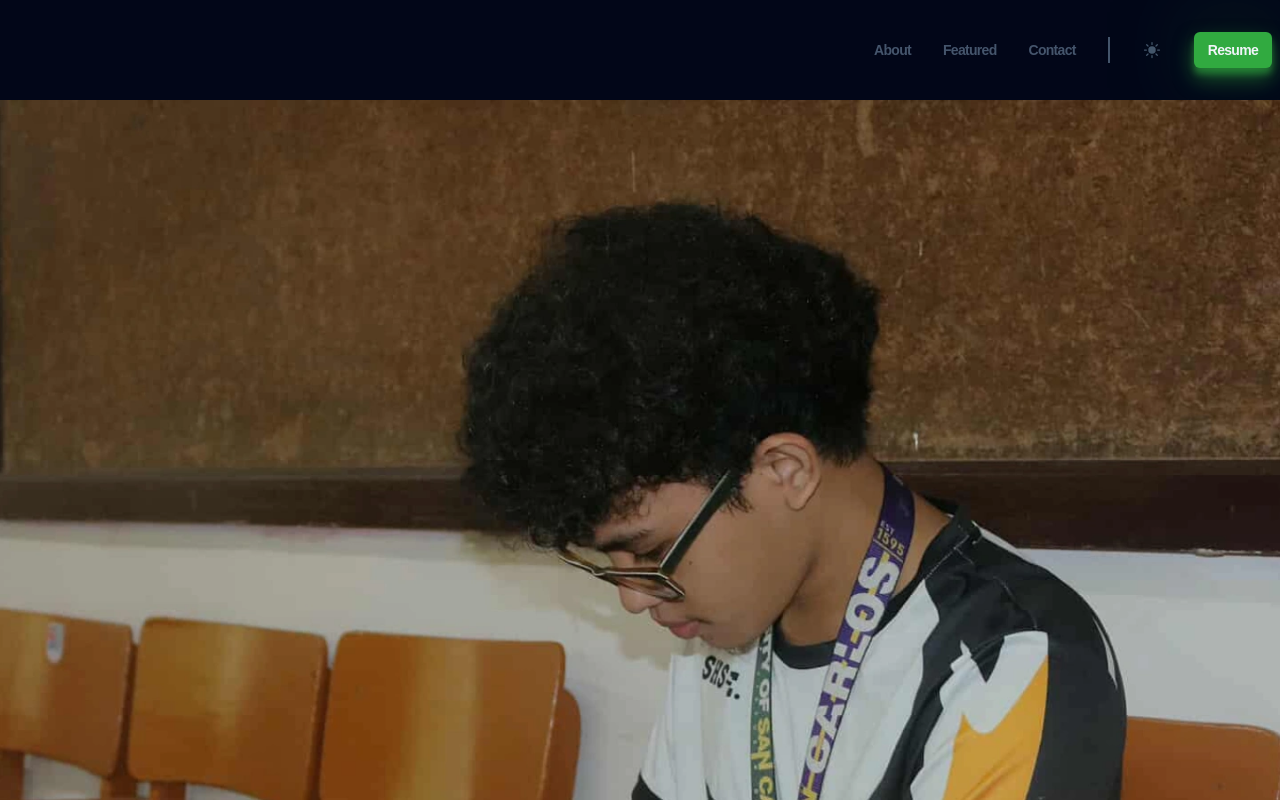
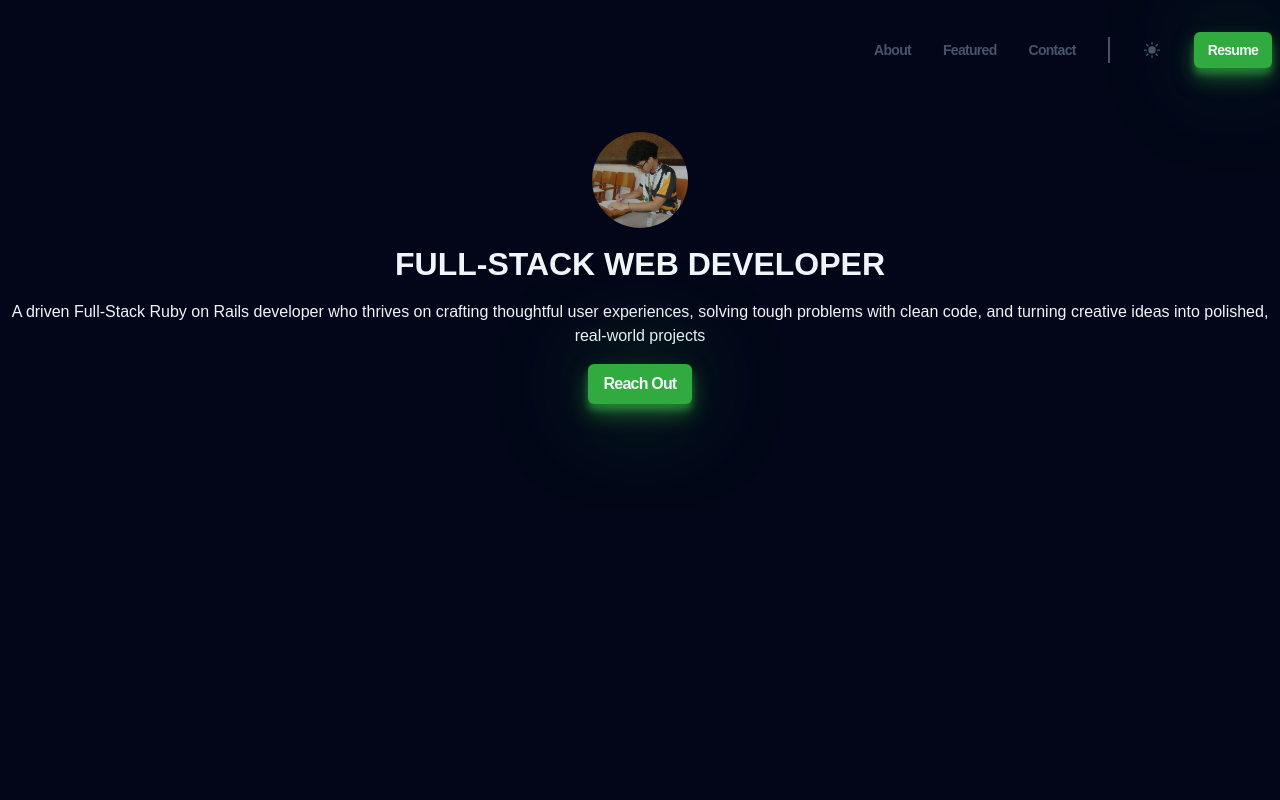
Before and after one commit to JohnReyGimenez/Portfolio, a website built with Vite: page index.html in a window 1280 px wide. Shown: the top 800 px of the page. Built offline with nearby package versions, Linux system fonts and the light colour scheme; a web font is replaced by a local one.

Commit message:
added hero.css and styling to hero componenents

```diff
--- a/index.html
+++ b/index.html
@@ -40,13 +40,13 @@
       </nav>
     </header>
     <main>
-      <section>
-        <img src="/hero.webp" alt="Profile picture">
-        <h1>FULL-STACK WEB DEVELOPER</h1>
-        <p>A driven Full-Stack Ruby on Rails developer who thrives on crafting thoughtful user experiences,
+      <section class="hero container">
+        <img class="hero__img" src="/hero.webp" alt="Profile picture">
+        <h1 class="hero__title">FULL-STACK WEB DEVELOPER</h1>
+        <p class="hero__description">A driven Full-Stack Ruby on Rails developer who thrives on crafting thoughtful user experiences,
           solving tough problems with clean code, and turning creative ideas into polished,
           real-world projects</p>
-        <a href="">Reach Out</a>
+        <a class="hero__btn btn" href="#">Reach Out</a>
       </section>
       <!-- <section></section> -->
       <!-- <section></section> -->
--- a/src/main.js
+++ b/src/main.js
@@ -1,4 +1,5 @@
 import 'modern-normalize/modern-normalize.css';
 import '../styles/style.css';
 import '../styles/components/header.css';
+import '../styles/components/hero.css';
 import '../styles/utils.css';
--- /dev/null
+++ b/styles/components/hero.css
@@ -0,0 +1,15 @@
+.hero {
+    text-align: center;
+    display: flex;
+    flex-direction: column;
+    justify-content: center;
+    align-items: center;
+    gap: 1rem;
+    margin-top: 2rem;
+}
+
+.hero__img {
+    border-radius: 50%;
+    width: 6rem;
+    height: 6rem;
+}
```
